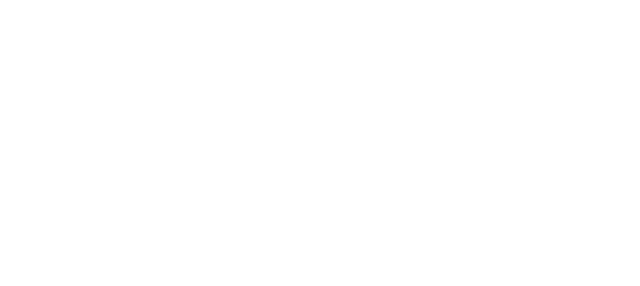
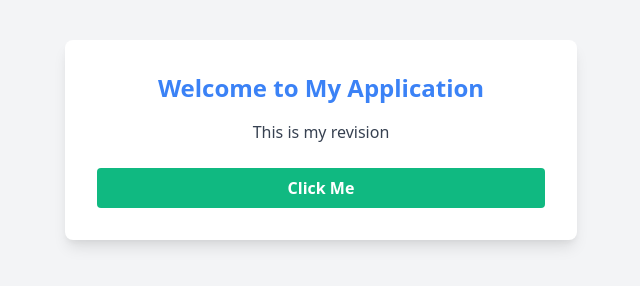
Before and after one commit to MUNYANEZA1/e-portfolio, a plain HTML site: page index.html in a window 1280 px wide. Shown: the whole page, without its empty margins (319-959 px from the left). Drawn offline with nearby package versions, Linux system fonts and the light colour scheme.

Commit message:
second commit

```diff
--- a/index.html
+++ b/index.html
@@ -1,11 +1,22 @@
 <!DOCTYPE html>
 <html lang="en">
 <head>
-  <meta charset="UTF-8">
-  <meta name="viewport" content="width=device-width, initial-scale=1.0">
-  <title>Document</title>
+    <meta charset="UTF-8">
+    <meta name="viewport" content="width=device-width, initial-scale=1.0">
+    <title>Tailwind CSS with CDN</title>
+    <link href="https://cdn.jsdelivr.net/npm/tailwindcss@2.2.19/dist/tailwind.min.css" rel="stylesheet">
 </head>
-<body>
+<body class="bg-gray-100 text-gray-900">
+
+    <div class="max-w-lg mx-auto p-8 bg-white shadow-lg rounded-lg mt-10">
+        <h1 class="text-2xl font-bold text-center text-blue-500">Welcome to My Application</h1>
+        <p class="text-center mt-4 text-gray-700">
+            This is my revision
+        </p>
+        <button class="mt-6 w-full bg-green-500 hover:bg-green-700 text-white font-bold py-2 px-4 rounded">
+            Click Me
+        </button>
+    </div>
 
 </body>
 </html>
```
Also changed, not shown: css/styles.css (added).
